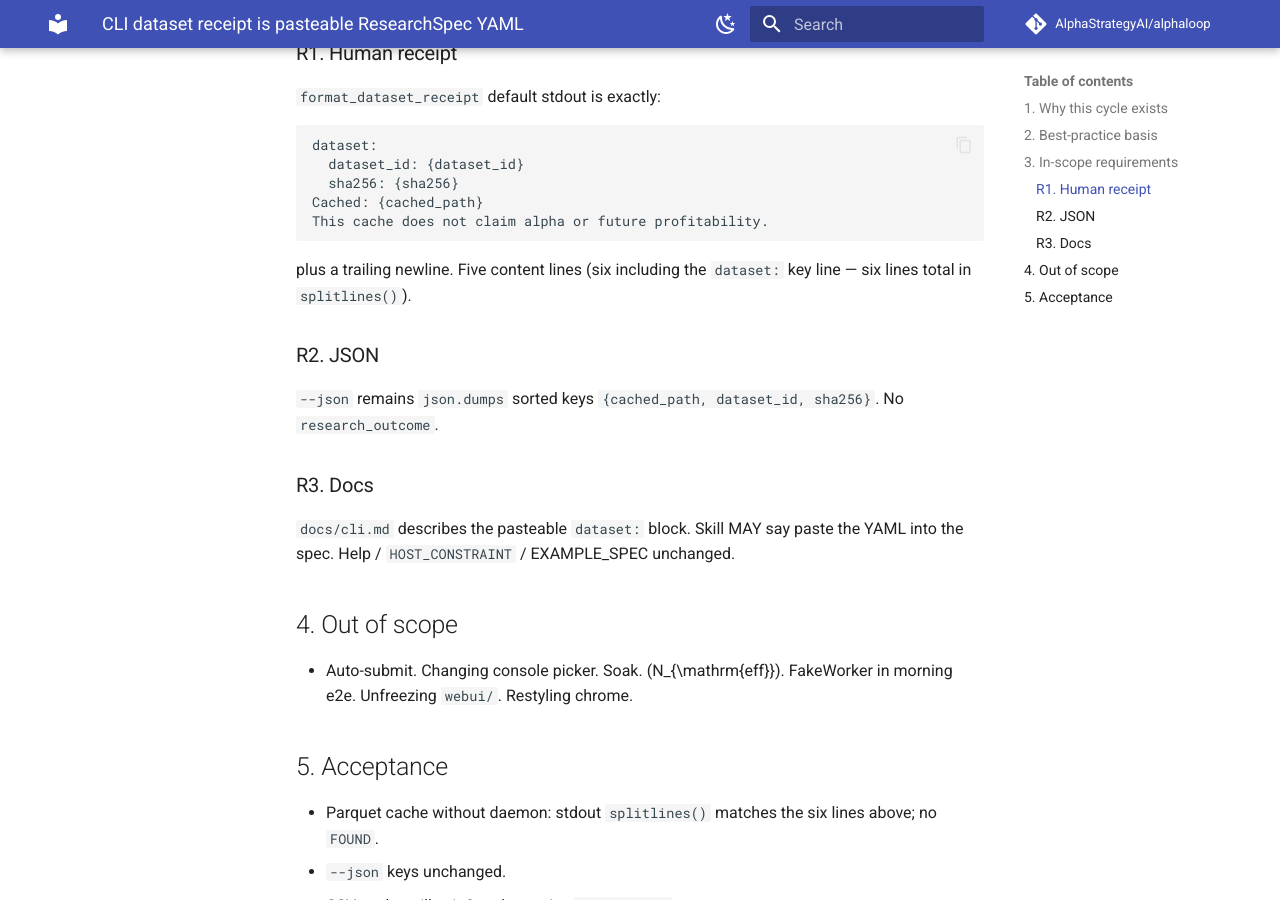
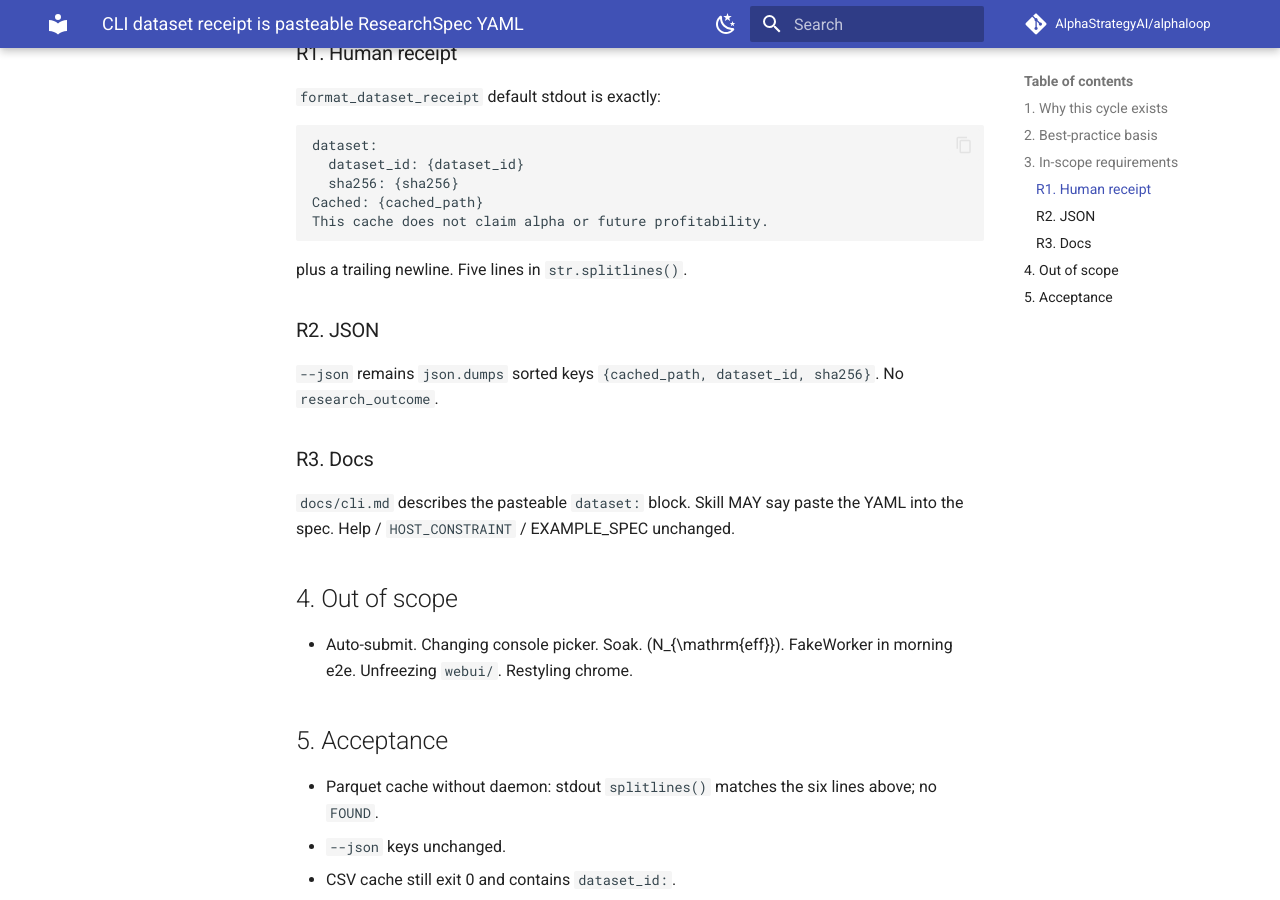
Before and after one commit to AlphaStrategyAI/alphaloop, an MkDocs documentation site: the page built from docs/requirements/2026-08-20-dataset-yaml.md, in a window 1280 px wide and 900 px high, scrolled down 887 px. Built offline with MkDocs 1.6.1 and Material for MkDocs 9.7.7, drawn with Linux system fonts in a browser that asks for light colours; comment, search, counter and statistics services are not loaded.

Commit message:
docs: count dataset YAML receipt as five splitlines()
The pasteable block is dataset:, two indented keys, Cached, and the
no-alpha line — five lines, not six.

Co-authored-by: PatrickFeng <AlphaStrategyAI@users.noreply.github.com>

````diff
--- a/docs/requirements/2026-08-20-dataset-yaml.md
+++ b/docs/requirements/2026-08-20-dataset-yaml.md
@@ -54,8 +54,7 @@ Cached: {cached_path}
 This cache does not claim alpha or future profitability.
 ```
 
-plus a trailing newline. Five content lines (six including the
-`dataset:` key line — six lines total in `splitlines()`).
+plus a trailing newline. Five lines in `str.splitlines()`.
 
 ### R2. JSON
 
````
